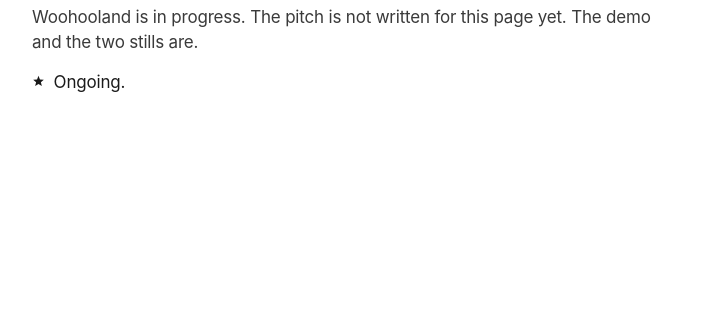
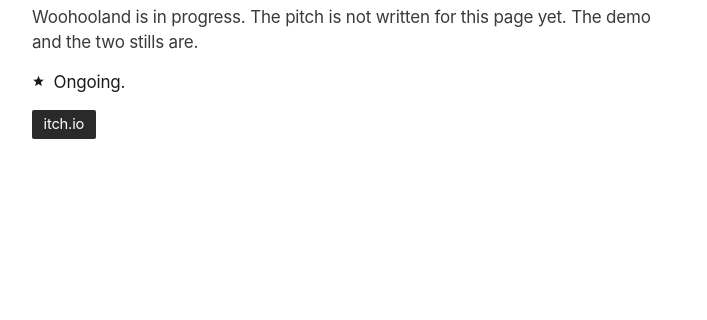
Before and after one commit to KennardMB/new-portfolio, a plain HTML site: page site/index.html in a window 1280 px wide. Shown: the part 2870-3190 px from the top of the page, 104-811 px from the left. Drawn offline with Linux system fonts and the light colour scheme.

Commit message:
Link Woohooland to its itch.io page.
https://maxsquaredstudio.itch.io/woohooland

```diff
--- a/site/index.html
+++ b/site/index.html
@@ -169,6 +169,9 @@
         <p class="pitch">Not ready to describe.</p>
         <p>Woohooland is in progress. The pitch is not written for this page yet. The demo and the two stills are.</p>
         <p class="mark"><svg class="star" viewBox="0 0 24 24" aria-hidden="true"><path fill="#1a1a1a" d="M12 1.6 14.7 8.2 21.8 8.7 16.4 13.4 18.2 20.3 12 16.6 5.8 20.3 7.6 13.4 2.2 8.7 9.3 8.2 Z"/></svg> Ongoing.</p>
+        <p class="files">
+          <a class="file" href="https://maxsquaredstudio.itch.io/woohooland">itch.io</a>
+        </p>
       </div>
       <figure class="shot">
         <p class="when">Ongoing</p>
```
Also changed, not shown: 2 other files.
